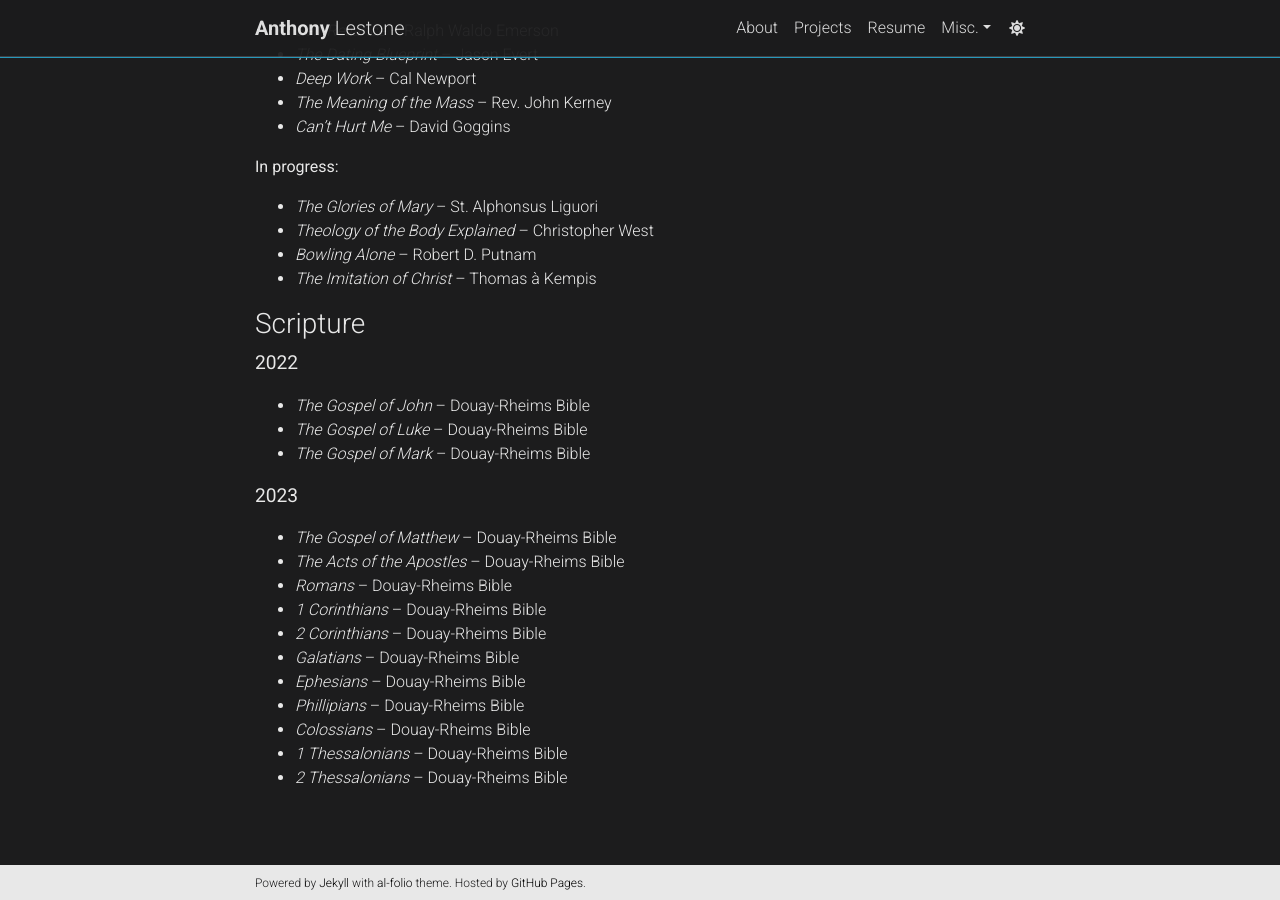
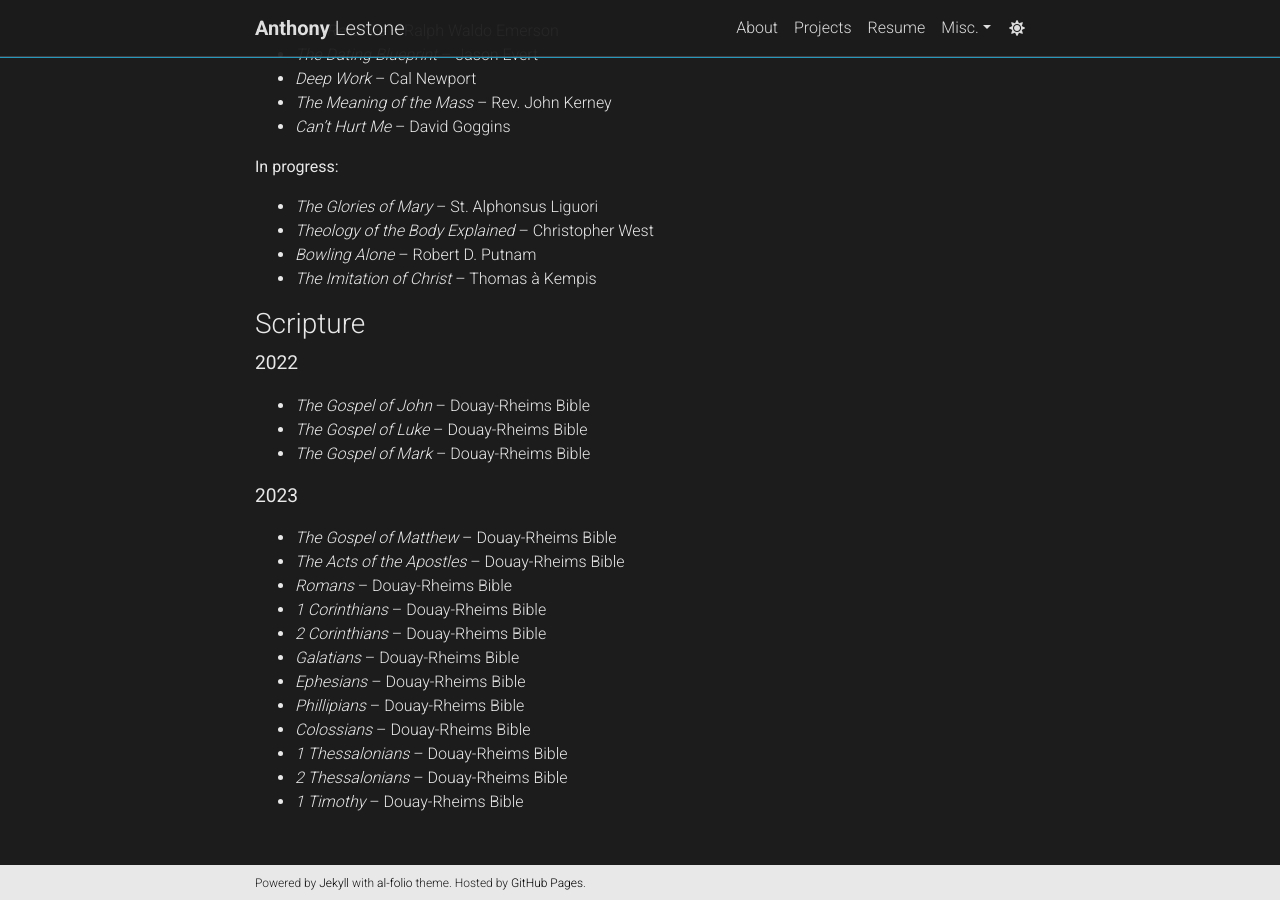
Before and after one commit to anthonylestone/anthonylestone.github.io, a Jekyll site: the page built from _pages/readinglist.md, in a window 1280 px wide and 900 px high, scrolled down 561 px. Built offline with Jekyll 4.4.1, drawn with Linux system fonts in a browser that asks for light colours; comment, search, counter and statistics services are not loaded; a style sheet for code colours, icons or effects is not loaded.

Commit message:
updated reading list

```diff
--- a/_pages/readinglist.md
+++ b/_pages/readinglist.md
@@ -57,3 +57,4 @@
 - *Colossians* -- Douay-Rheims Bible
 - *1 Thessalonians* -- Douay-Rheims Bible
 - *2 Thessalonians* -- Douay-Rheims Bible
+- *1 Timothy* -- Douay-Rheims Bible
```
